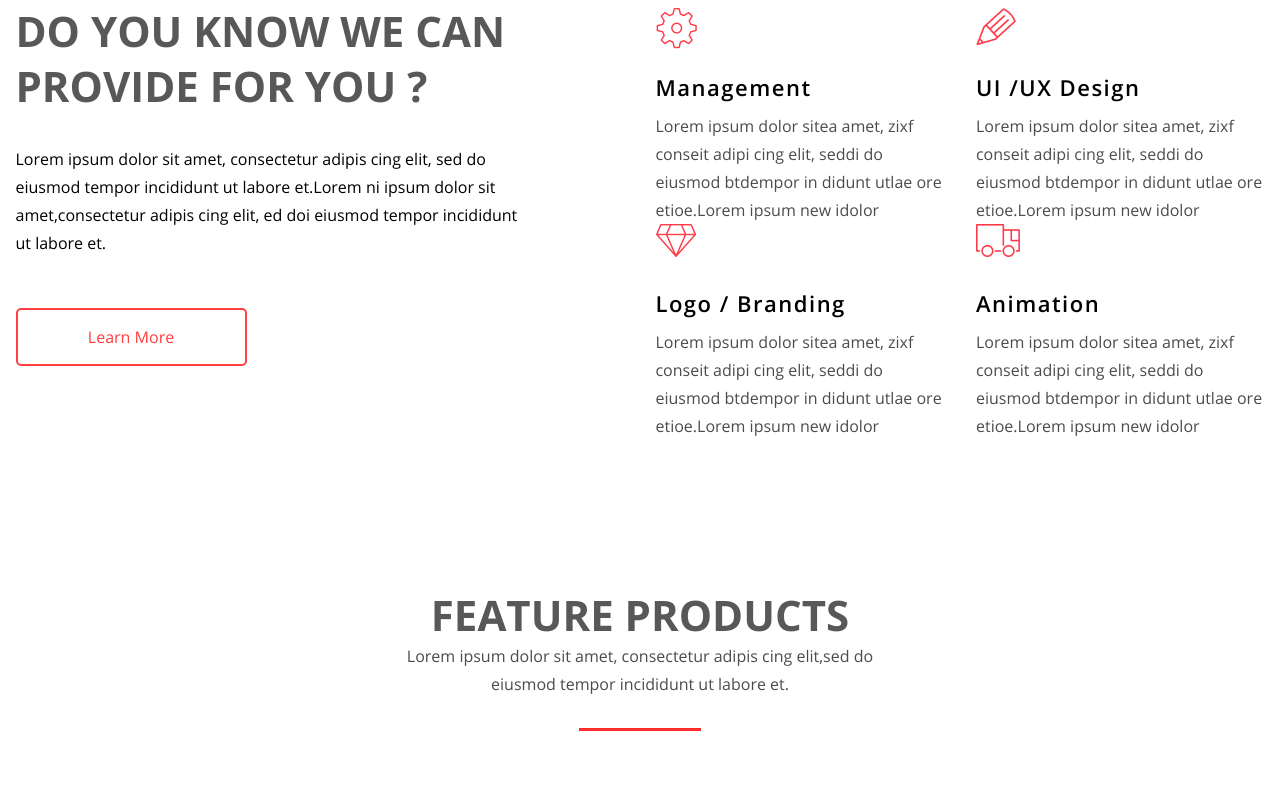
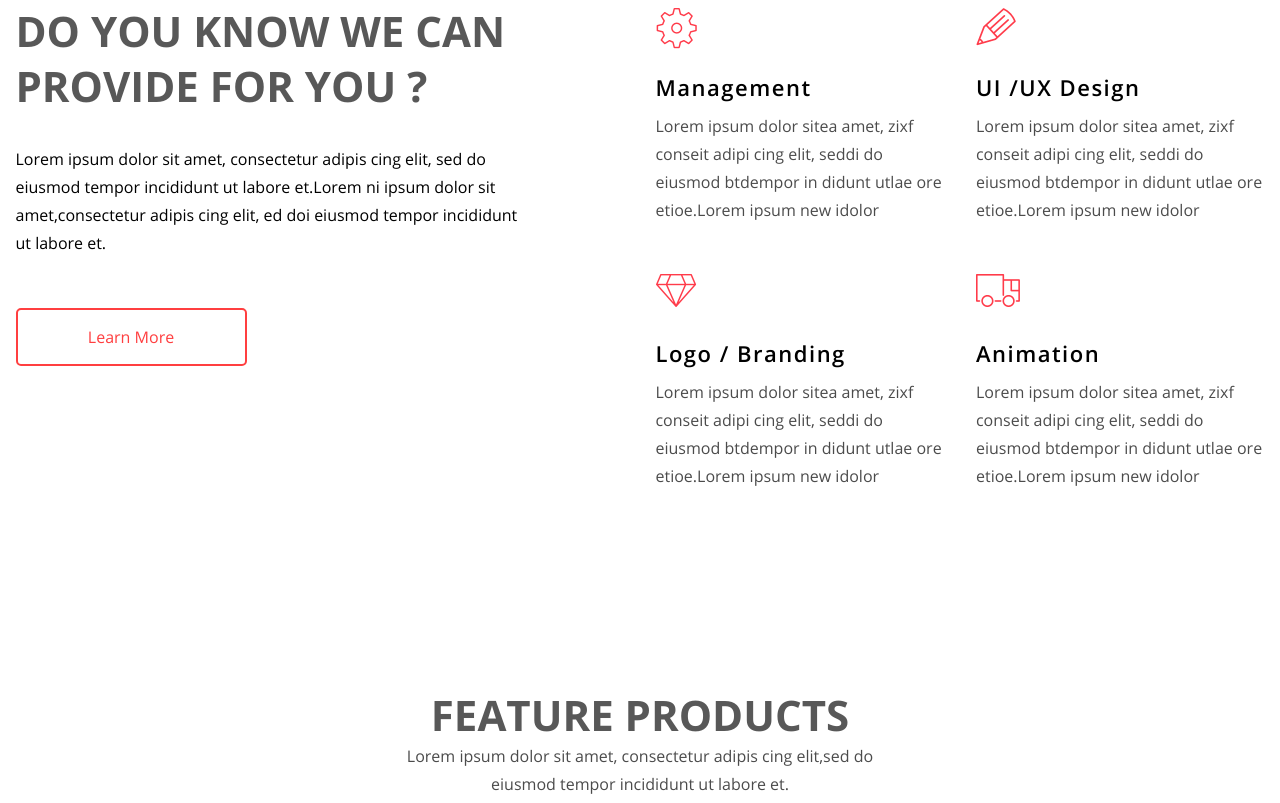
Before and after one commit to NatalyaKirsanova/skillfactory-practic-3, a plain HTML site: page index.html in a window 1280 px wide. Shown: the part 900-1703 px from the top of the page. Drawn offline with Linux system fonts and the light colour scheme.

Commit message:
Update style.css

```diff
--- a/css/style.css
+++ b/css/style.css
@@ -198,7 +198,7 @@ p {
 .service {
 	flex: 1 1 288px;
 	width: 288px;
-	margin-bottom: :50px;
+	margin-bottom: 50px;
 }
 .service:nth-child(odd) {
 	margin-right: 32px;
```
